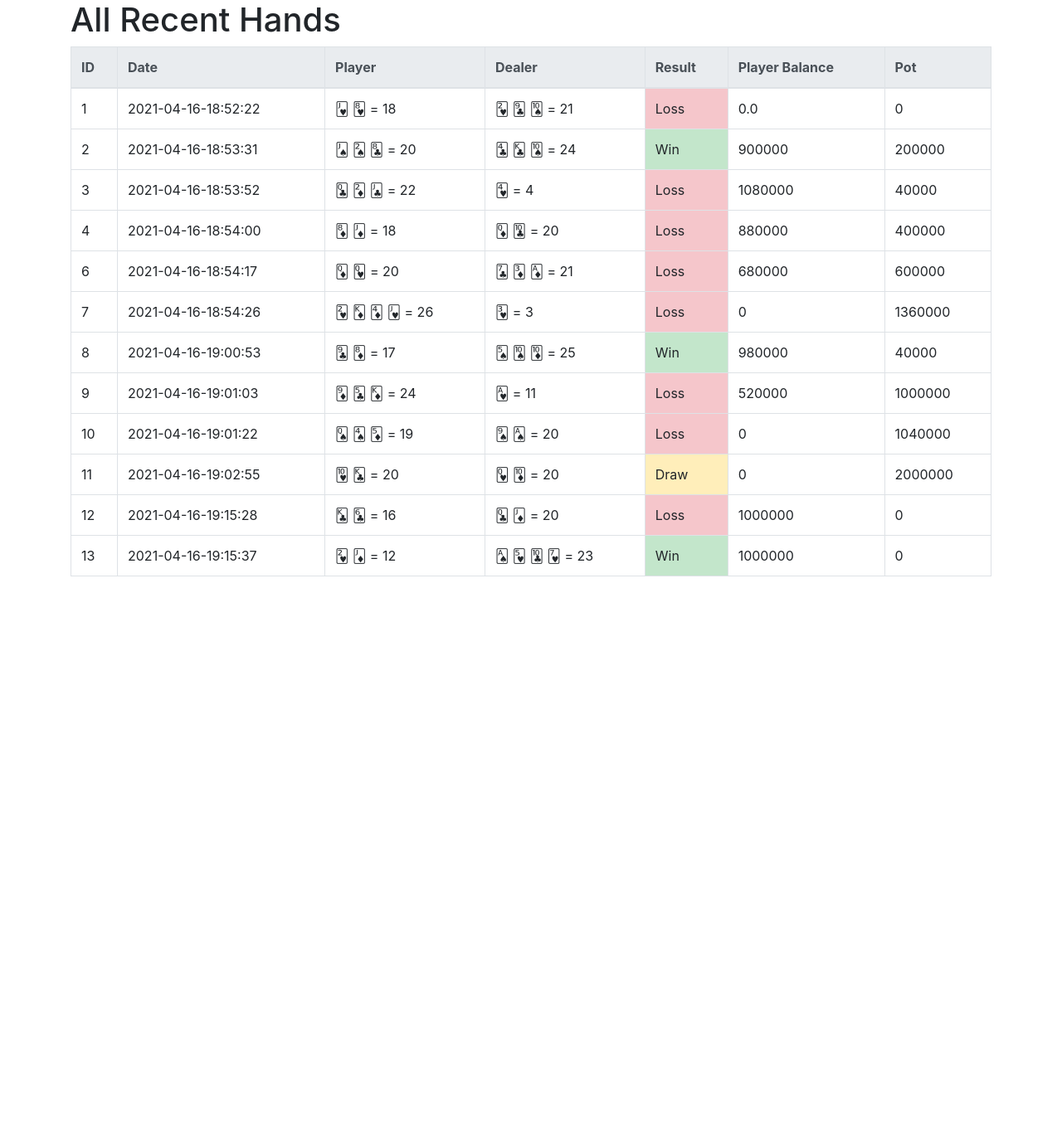
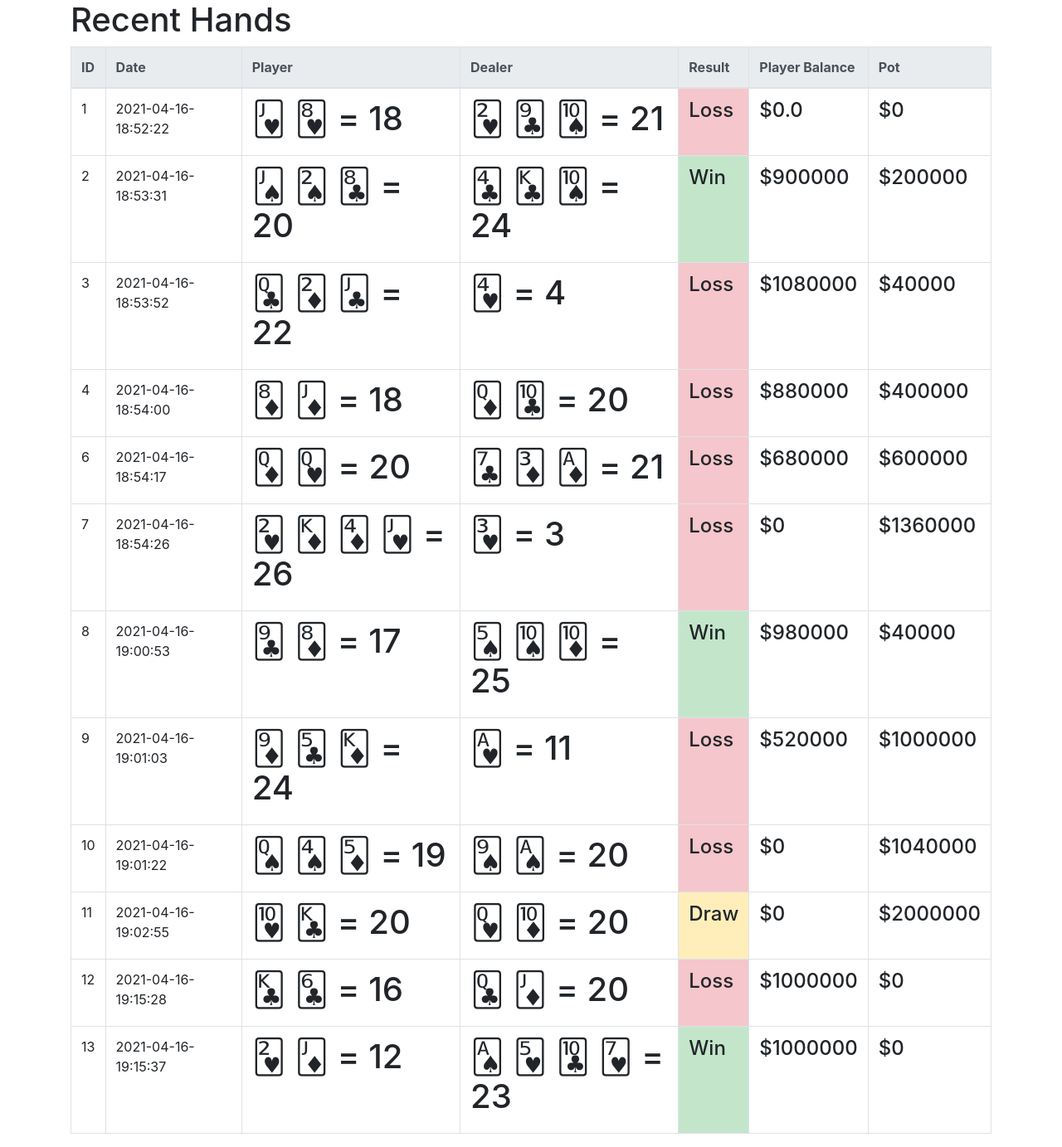
Before and after one commit to confy/blackjack-api, a Flask app: page / in a window 1280 px wide. Shown: the whole page at 83% size. Before the commit the page ends 695 px from the top, so only its background shows below. Run offline with Flask 2, Linux system fonts and the light colour scheme; some libraries are stand-ins or nearby versions.

Commit message:
Changed font sizes

```diff
--- a/webapp/templates/index.html
+++ b/webapp/templates/index.html
@@ -1,6 +1,6 @@
 {% extends "base.html" %}
 {% block content %}
-    <h1>All Recent Hands</h1>
+    <h1>Recent Hands</h1>
     <table class="table table-bordered">
         <thead class="thead-light">
             <th scope="col">ID</th>
@@ -17,17 +17,17 @@
             <tr>
                 <td>{{hand.id}}</td>
                 <td>{{hand.date}}</td>
-                <td>{{hand.player_hand}}</td>
-                <td>{{hand.dealer_hand}}</td>
+                <td><h1>{{hand.player_hand}}</h1></td>
+                <td><h1>{{hand.dealer_hand}}</h1></td>
             {% if hand.result == "Win" %}
-                <td class="table-success">{{hand.result}}</td>
+                <td class="table-success"><h4>{{hand.result}}</h4></td>
             {% elif hand.result == "Loss" %}
-                <td class="table-danger">{{hand.result}}</td>
+                <td class="table-danger"><h4>{{hand.result}}</h4></td>
             {% elif hand.result == "Draw" %}
-                <td class="table-warning">{{hand.result}}</td>
+                <td class="table-warning"><h4>{{hand.result}}</h4></td>
             {% endif %}
-                <td>{{hand.player_bal}}</td>
-                <td>{{hand.hand_pot}}</td>
+                <td><h4>${{hand.player_bal}}</h4></td>
+                <td><h4>${{hand.hand_pot}}</h4></td>
             </tr>
         {% endfor %}
         </tbody>
```
Also changed, not shown: promoimg.jpg.
